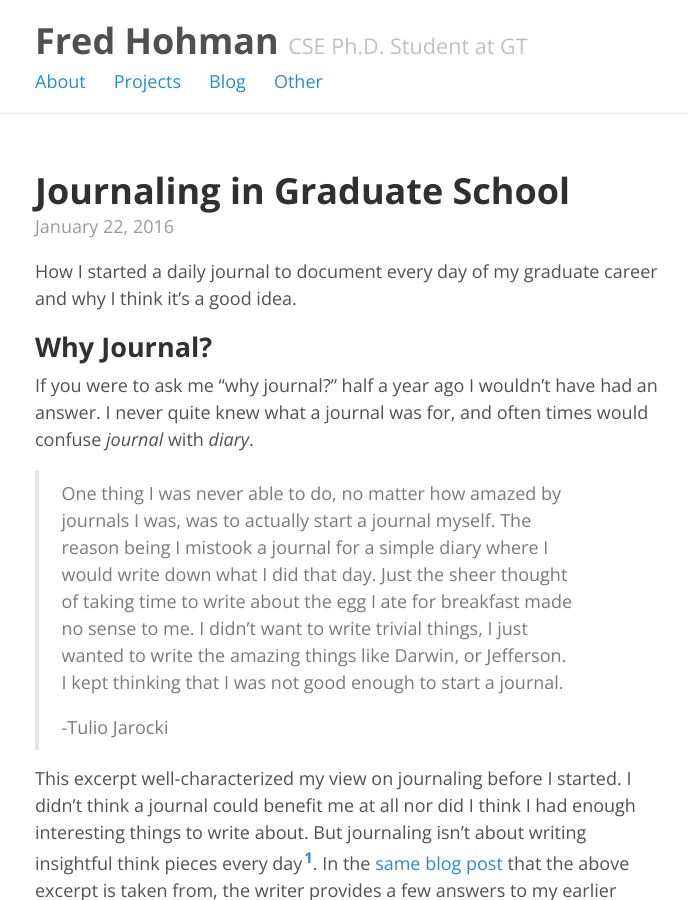
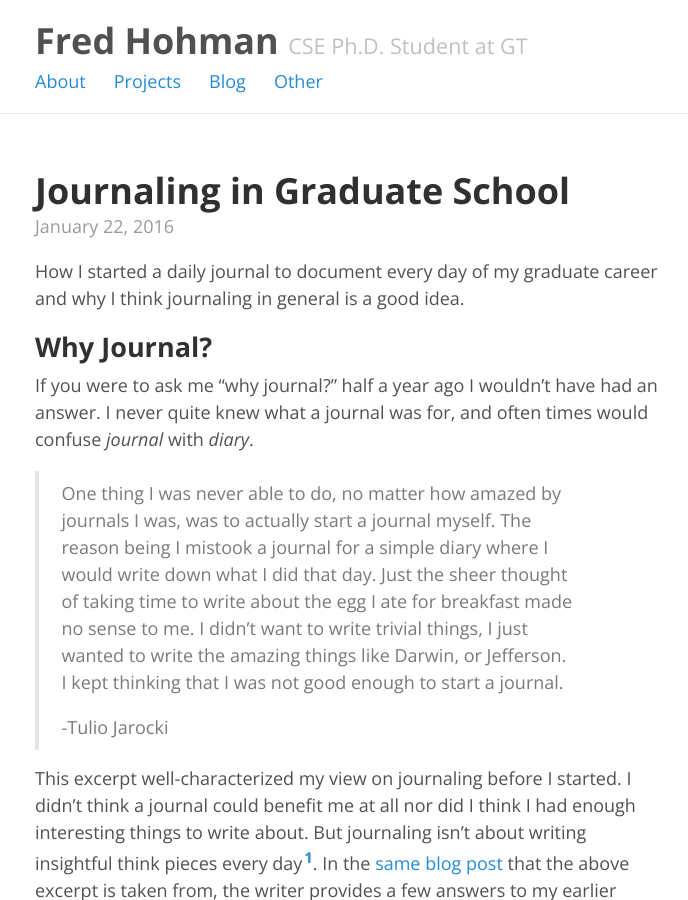
Before and after one commit to fredhohman/fredhohman.github.io, a Jekyll site: the page built from _posts/blog/2016-01-22-journaling-in-graduate-school.md, in a window 1280 px wide and 900 px high. Shown: the whole window, without its empty margins (290-978 px from the left). Built offline with Jekyll 4.4.1, drawn with Linux system fonts in a browser that asks for light colours; comment, search, counter and statistics services are not loaded.

Commit message:
day one blog post byline update

```diff
--- a/_posts/blog/2016-01-22-journaling-in-graduate-school.md
+++ b/_posts/blog/2016-01-22-journaling-in-graduate-school.md
@@ -6,7 +6,7 @@ permalink: blog/journaling-in-graduate-school
 comments: true
 ---
 
-How I started a daily journal to document every day of my graduate career and why I think it's a good idea.
+How I started a daily journal to document every day of my graduate career and why I think journaling in general is a good idea.
 
 <!--more-->
 
```
